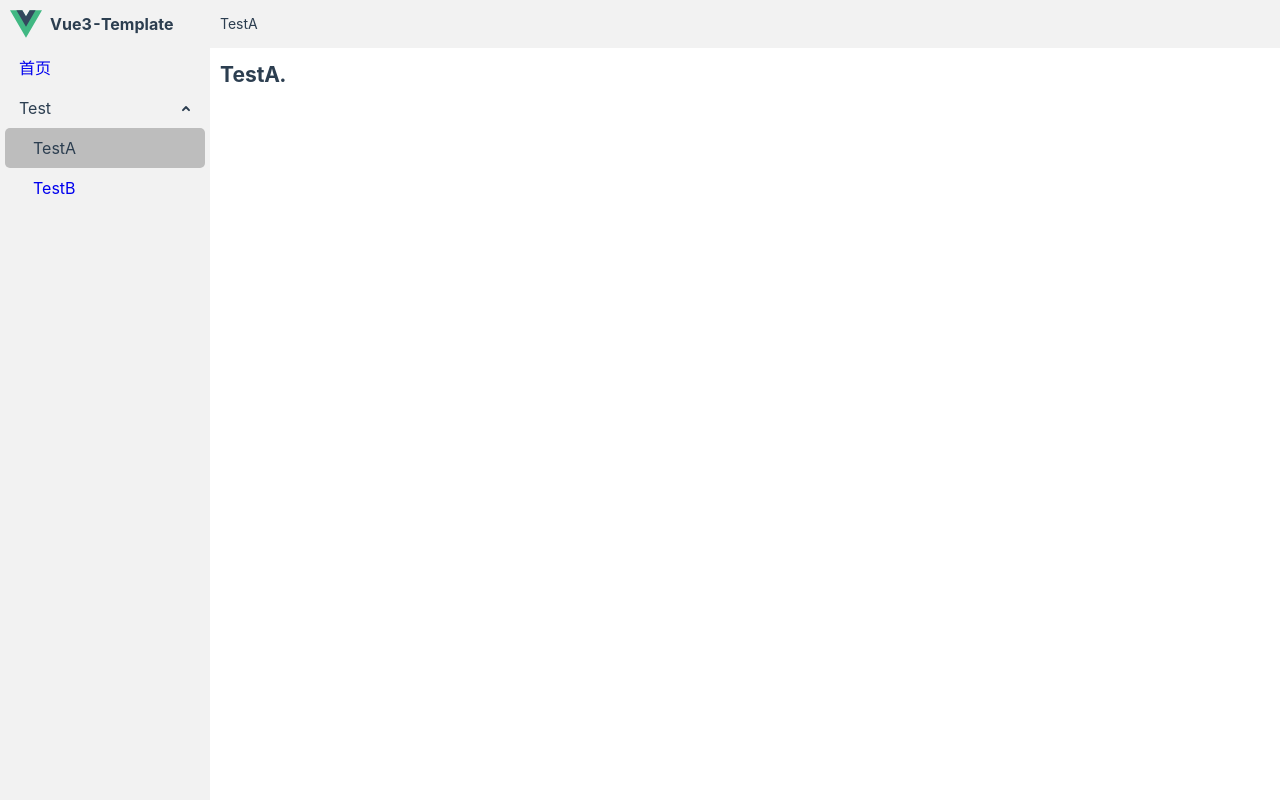
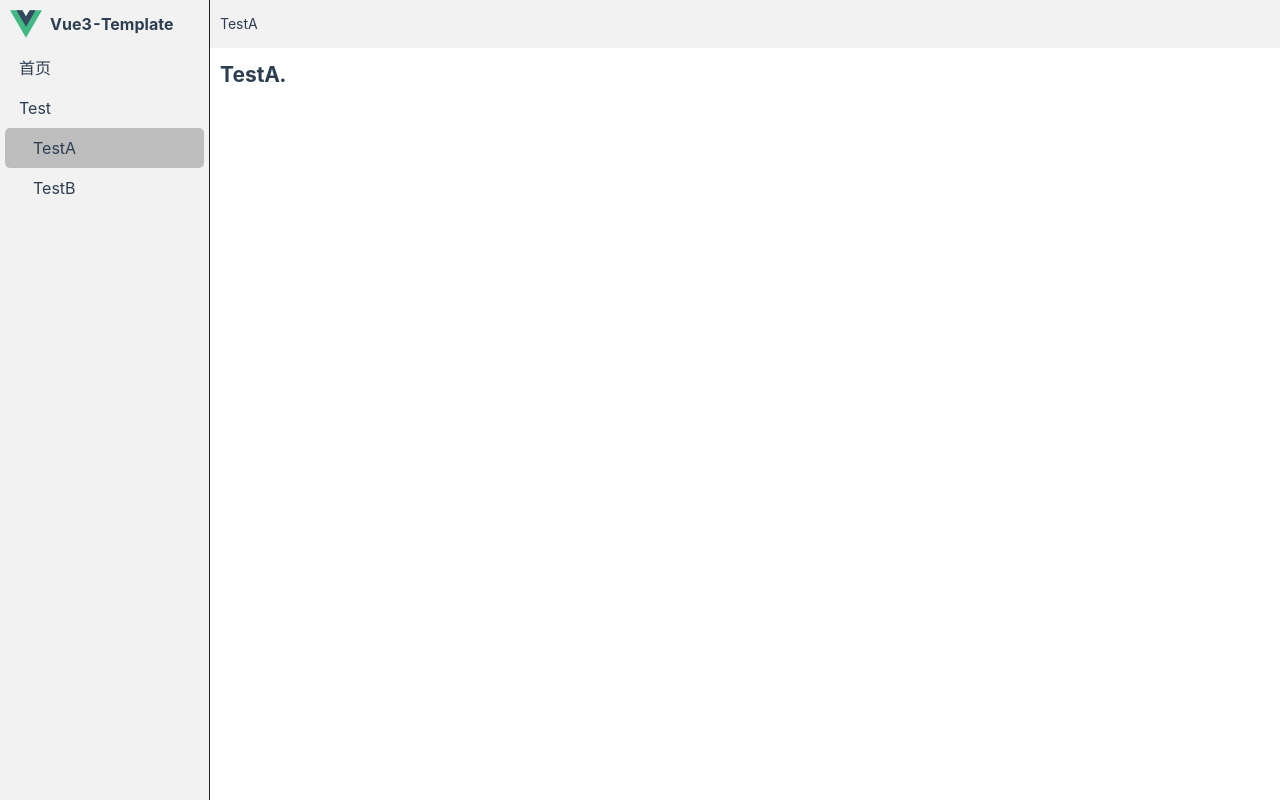
Before and after one commit to yuanlee301415/Vue3-Template, a Vue app: page /test/a in a window 1280 px wide. Built offline with nearby package versions, Linux system fonts and the light colour scheme.

Commit message:
feat: Layout

```diff
--- a/src/App.vue
+++ b/src/App.vue
@@ -6,7 +6,9 @@ onMounted(() => {
   const leftStyle = 'background-color:#2f353a;color:#fff;padding:0 5px;line-height:1.2rem;border-radius:0.2rem 0 0 0.2rem;'
   const rightStyle = 'background-color:#17a2b8;color:#fff;padding:0 5px;line-height:1.2rem;border-radius:0 0.2rem 0.2rem 0;'
   console.log(`%c MODE %c ${import.meta.env.MODE}`, leftStyle, rightStyle)
+  // eslint-disable-next-line no-undef
   console.log(`%c VERSION %c ${__APP_VERSION__}`, leftStyle, rightStyle)
+  // eslint-disable-next-line no-undef
   console.log(`%c BUILD_TIME %c ${__APP_BUILD_TIME__}`, leftStyle, rightStyle)
 })
 </script>
--- a/src/assets/base.css
+++ b/src/assets/base.css
@@ -74,3 +74,7 @@ body {
   color: var(--color-text);
   background-color: var(--color-background-mute);
 }
+
+a {
+  color: var(--color-text);
+}
--- a/src/layout/Content/index.vue
+++ b/src/layout/Content/index.vue
@@ -3,7 +3,7 @@ defineOptions({ name: 'LayoutContent' })
 </script>
 
 <template>
-  <div class="content">
+  <div class="layout-content">
     <RouterView v-slot="{ Component, route }">
       <transition name="fade-slide" mode="out-in">
         <component :is="Component" :key="route.path" />
@@ -11,3 +11,9 @@ defineOptions({ name: 'LayoutContent' })
     </RouterView>
   </div>
 </template>
+
+<style scoped lang="less">
+.layout-content {
+  padding: 10px;
+}
+</style>
--- a/src/layout/Header/index.vue
+++ b/src/layout/Header/index.vue
@@ -7,17 +7,17 @@ const route = useRoute()
 </script>
 
 <template>
-  <div class="header">
-    <div class="headerLeft">
-      <div class="breadcrumbs">
-        <span v-if="route.meta">{{ route.meta?.title }}</span>
+  <div class="layout-header">
+    <div class="header-left">
+      <div v-if="route.meta?.title" class="breadcrumbs">
+        <span>{{ route.meta.title }}</span>
       </div>
     </div>
   </div>
 </template>
 
 <style scoped lang="less">
-.header {
+.layout-header {
   display: flex;
   flex: 0 0 auto;
   align-items: center;
--- a/src/layout/Menu/MenuItem.less
+++ b/src/layout/Menu/MenuItem.less
@@ -1,4 +1,4 @@
-dl {
+dl.menu-item {
   dt {
     position: relative;
     cursor: pointer;
--- a/src/layout/Menu/MenuItem.vue
+++ b/src/layout/Menu/MenuItem.vue
@@ -1,24 +1,19 @@
 <script setup>
 import { ref, watch } from 'vue'
 import { useRoute } from 'vue-router'
+import { Menu } from '@/models/index.js'
 
 const props = defineProps({
   item: {
-    type: Object,
-  },
-  depth: {
-    type: Number,
-  },
-  fullPath: {
-    type: String,
+    type: Menu,
   },
 })
 
 const route = useRoute()
-const open = ref()
+const open = ref(false)
 
 watch(
-  () => route.name,
+  () => route.path,
   () => {
     open.value = initOpen()
   },
@@ -28,14 +23,8 @@ watch(
 )
 
 function initOpen() {
-  if (!props.item.children || !props.item.children.length) return false
-
-  const routeFullPathList = route.fullPath.split('/')
-  const fullPathList = props.fullPath?.split('/') || []
-  for (let i = 0; i < fullPathList.length; i++) {
-    if (fullPathList[i] !== routeFullPathList[i]) return false
-  }
-  return true
+  if (!props.item.children?.length) return false
+  return route.path.startsWith(props.item.path)
 }
 
 function handleToggleOpen() {
@@ -44,19 +33,18 @@ function handleToggleOpen() {
 </script>
 
 <template>
-  <dl v-if="item.meta && item.meta.hiddenMenu !== true" :class="{ open: open }" :style="{ textIndent: depth + 'em' }">
-    <template v-if="item.children && item.meta.hiddenChildrenInMenu !== true">
+  <dl :class="{ open: open }" :style="{ textIndent: item.depth + 'em' }" class="menu-item">
+    <template v-if="item.children?.length">
       <dt @click="handleToggleOpen">
-        <span>{{ item.meta.title }}</span
-        ><i />
+        <span>{{ item.title }}</span>
       </dt>
       <dd>
-        <MenuItem v-for="child of item.children" :key="child.name" :item="child" :depth="depth + 1" :fullPath="[fullPath, child.path].join('/')" />
+        <MenuItem v-for="child of item.children" :key="child.path" :item="child" />
       </dd>
     </template>
     <template v-else>
       <dt>
-        <router-link :to="{ name: item.name }">{{ item.meta.title }}</router-link>
+        <router-link :to="{ path: item.path }">{{ item.title }}</router-link>
       </dt>
     </template>
   </dl>
--- a/src/layout/Menu/index.vue
+++ b/src/layout/Menu/index.vue
@@ -1,11 +1,15 @@
 <script setup>
-import { basicRoutes } from '@/router/routes'
 import MenuItem from '@/layout/Menu/MenuItem.vue'
-// console.log('basicRoutes:', basicRoutes)
 
-defineOptions({ name: 'MenuComponent' })
+defineOptions({ name: 'LayoutMenu' })
+
+defineProps({
+  menus: {
+    type: Array,
+  },
+})
 </script>
 
 <template>
-  <MenuItem v-for="item of basicRoutes" :key="item.name" :item="item" :depth="1" :fullPath="item.path" />
+  <MenuItem v-for="item of menus" :key="item.path" :item="item" />
 </template>
--- a/src/layout/SideBar/index.vue
+++ b/src/layout/SideBar/index.vue
@@ -1,44 +1,48 @@
 <script setup>
+import { ROOT_ROUTE } from '@/router/routes'
+import { router } from '@/router/index.js'
+import { useRouteStore } from '@/stores/index.js'
 import Menu from '../Menu/index.vue'
-import { ROOT_ROUTE } from '@/router/routes'
 
-defineOptions({ name: 'SideBar' })
+defineOptions({ name: 'LayoutSideBar' })
 
 const VITE_APP_TITLE = import.meta.env.VITE_APP_TITLE
+const routeStore = useRouteStore()
 </script>
 
 <template>
-  <aside>
-    <div class="logo" @click="$router.push(ROOT_ROUTE)">
+  <aside class="layout-sidebar" style="--logo-height: 48px">
+    <div class="logo" @click="router.push(ROOT_ROUTE)">
       <img src="@/assets/logo.svg" alt="Logo" width="32" height="32" />
       <h2>{{ VITE_APP_TITLE }}</h2>
     </div>
     <nav>
-      <Menu />
+      <Menu :menus="routeStore.menus" />
     </nav>
   </aside>
 </template>
 
 <style scoped lang="less">
-@logoHeight: 48px;
-
+.layout-sidebar {
   .logo {
     display: flex;
     align-items: center;
-  height: @logoHeight;
+    height: var(--logo-height);
     padding: 10px 0 10px 10px;
     cursor: pointer;
+
     h2 {
       font-weight: 700;
-    color: var(--color-heading);
       font-size: 16px;
       line-height: normal;
       margin-left: 0.5rem;
     }
   }
+
   nav {
-  height: calc(100% - @logoHeight);
+    height: calc(100% - var(--logo-height));
     overflow-y: auto;
     user-select: none;
   }
+}
 </style>
--- a/src/layout/index.vue
+++ b/src/layout/index.vue
@@ -3,24 +3,22 @@ import LayoutSideBar from './SideBar/index.vue'
 import LayoutHeader from './Header/index.vue'
 import LayoutContent from './Content/index.vue'
 
-defineOptions({ name: 'LayoutComponent' })
+defineOptions({ name: 'LayoutContainer' })
 </script>
 
 <template>
-  <section class="layout">
+  <section class="layout-container" style="--side-width: 210px">
     <LayoutSideBar class="sideBar" />
 
     <main>
       <LayoutHeader />
-      <LayoutContent />
+      <LayoutContent class="content" />
     </main>
   </section>
 </template>
 
 <style scoped lang="less">
-@sideWidth: 210px;
-
-.layout {
+.layout-container {
   display: flex;
   flex-direction: column;
   width: 100%;
@@ -28,12 +26,13 @@ defineOptions({ name: 'LayoutComponent' })
   overflow: hidden;
   .sideBar {
     position: fixed;
-    width: @sideWidth;
+    width: var(--side-width);
     height: 100vh;
+    border-right: 1px solid var(--vt-c-black-soft);
   }
   main {
     height: 100%;
-    margin-left: @sideWidth;
+    margin-left: var(--side-width);
     display: flex;
     flex-direction: column;
     overflow: hidden;
--- a/src/router/routes/index.js
+++ b/src/router/routes/index.js
@@ -5,10 +5,6 @@ export const ROOT_ROUTE = {
   path: '/',
   name: 'Root',
   redirect: '/home',
-  meta: {
-    title: 'Root',
-    hiddenMenu: true,
-  },
 }
 
 export const HOME_ROUTE = {
@@ -18,14 +14,12 @@ export const HOME_ROUTE = {
   component: LAYOUT,
   meta: {
     title: '首页',
-    hiddenChildrenInMenu: true,
   },
   children: [
     {
       path: '',
       name: 'HomePage',
       component: () => import('@/views/home/index.vue'),
-      meta: {},
     },
   ],
 }
@@ -34,17 +28,11 @@ export const PAGE_NOT_FOUND_ROUTE = {
   path: '/:path(.*)*',
   name: PAGE_NOT_FOUND_NAME,
   component: LAYOUT,
-  meta: {
-    title: PAGE_NOT_FOUND_NAME,
-    hiddenMenu: true,
-    hiddenChildrenInMenu: true,
-  },
   children: [
     {
       path: '',
       name: PAGE_NOT_FOUND_NAME + 'Page',
       component: EXCEPTION_404,
-      meta: {},
     },
   ],
 }
```
Lines whose indentation alone changed are shown as unchanged.
